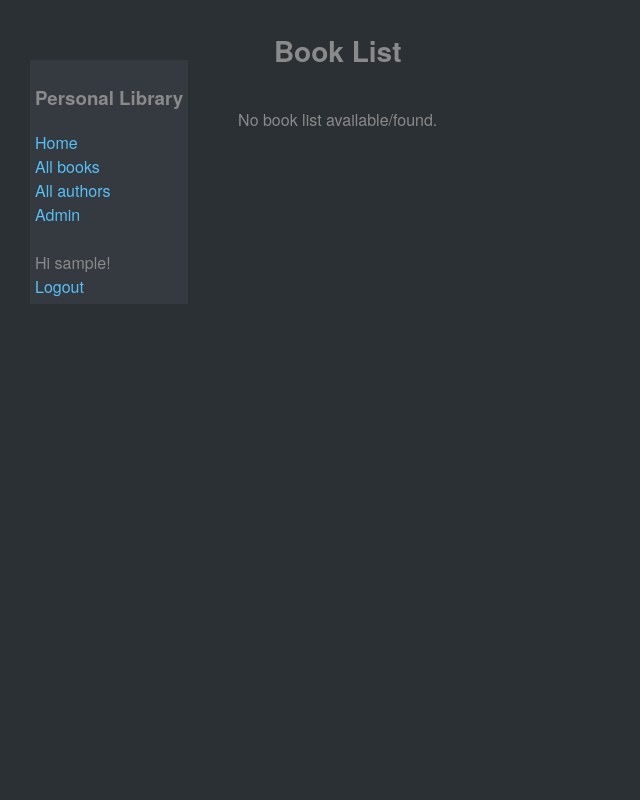
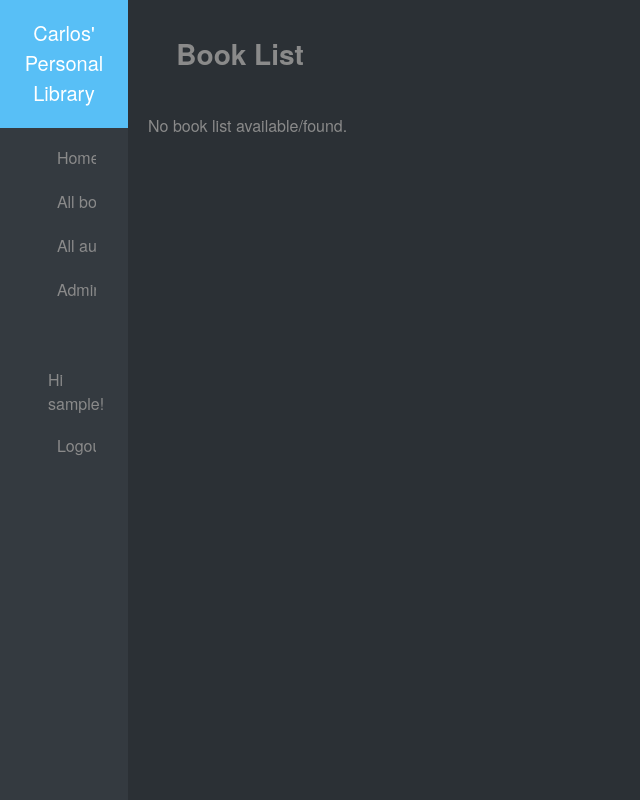
Before and after one commit to carlosmwh1985/djangoPersonalLibrary, a Django app: page /library/books/ in a window 1280 px wide. Shown: the whole page, without its empty margins (0-640 px from the left). Run offline with Django 4.2, Linux system fonts and the light colour scheme; the visitor is signed in with stand-in values (Sample User, id 1); data that the repository does not hold is empty; some libraries are stand-ins or nearby versions.

Commit message:
Customization and fine tunning of sidebar

```diff
--- a/personalLib/library/static/library/styles.css
+++ b/personalLib/library/static/library/styles.css
@@ -17,6 +17,8 @@
   --bkg: #fff;
   --gray-background: #2b3035;
   --gray-cell: #343a40;
+  --text-in-cell: #fff;
+  --cell-hover: rgba(255, 255, 255, 0.075);
 }
 
 *,
@@ -35,10 +37,10 @@ body {
   color:var(--gray-text);
   text-align: left;
   background-color: var(--gray-background);
-  /* -webkit-background-size: cover;
+  -webkit-background-size: cover;
   -moz-background-size: cover;
   -moz-background-size: cover;
-  background-size: cover; */
+  background-size: cover;
   font-family: 'HelveticaNeue', 'Arial', sans-serif;
 }
 
@@ -48,15 +50,15 @@ h3 {
   color: var(--gray-text);
 }
 
-h1 {
+/* h1 {
   text-align: center;
-}
+} */
 
-h2 {
+/* h2 {
   font-size: 26px;
   margin: 20px 0;
   text-align: center;
-}
+} */
 
 text {
   color: var(--gray-text)
@@ -84,19 +86,102 @@ p {
   clear: both;
 }
 
-.sidebar-nav {
-  margin-top: 60px;
-  padding: 5px;
-  list-style: none;
+.sidebar {
+  height: 100%;
+  width: 10%;
   background-color: var(--gray-cell);
+  position: fixed !important;
+  overflow: hidden;
+  text-align: left;
+  padding: 8px 16px;
+}
+
+.bar-title {
+  color: var(--text-in-cell)!important;
+  background-color: var(--blue)!important;
+  min-width: 10%;
+  width: 10%;
+  text-align: center;
+  padding: 20px 16px;
+  font-size: 20px;
+  margin-top: -10px;
+  margin-left: -16px;
+  position: fixed;
+}
+
+.bar-block {
+  height: 100%;
+  min-width: 10%;
+  text-align: left;
+  padding: 8px 16px;
+  margin-top: 120px;
+  margin-bottom: -80px;
+}
+
+.bar-item {
+  padding: 8px 16px;
+  float: left;
+  width: auto;
+  border: none;
+  display: block;
+  outline: 0;
+  width: 100%;
+  display: block;
+  text-align: left;
+  border: none;
+  white-space: normal;
+  float: none;
+}
+
+.bar-button {
+  border: none;
+  display: inline-block;
+  padding: 10px 16px;
+  vertical-align: middle;
+  overflow: hidden;
+  text-decoration: none;
+  color: inherit;
+  background-color: inherit;
+  text-align: left;
+  cursor: pointer;
+  white-space: nowrap;
+}
+
+.bar-button {
+  -webkit-touch-callout: none;
+  -webkit-user-select: none;
+  -khtml-user-select: none;
+  -moz-user-select: none;
+  -ms-user-select: none;
+  user-select: none;
+}
+
+.bar-button:hover {
+  color: var(--blue)!important;
+  background-color: var(--cell-hover)!important;
+  border-radius: 27px;
+}
+
+.container:after,
+.container:before {
+  content:"";
+  display: table;
+  clear: both;
 }
 
 .container {
-  width: 100%;
-  padding-right: 25px;
-  padding-left: 75px;
+  /* width: 90%; */
+  /* padding-right: 25px; */
+  /* padding-left: 75px; */
   margin-right: auto;
-  margin-left: auto;
+  margin-left: 10%;
+  padding: 0.01em 16px;
+  text-align: left;
+  position: relative;
+}
+
+.no-hover:hover {
+  text-decoration: none;
 }
 
 .row {
@@ -105,8 +190,17 @@ p {
   display: flex;
   -ms-flex-wrap: wrap;
   flex-wrap: wrap;
-  margin-right: 15px;
-  margin-left: 15px;
+  /* margin-right: 15px; */
+  margin-left: 0px;
+}
+
+.col-left {
+  width: 45%;
+}
+
+.col-right {
+  width: 45%;
+  margin-left: 25px;
 }
 
 .col-1, .col-2, .col-3, .col-4, .col-5, .col-6, .col-7, .col-8, .col-9, .col-10, .col-11, .col-12, .col,
@@ -118,7 +212,7 @@ p {
   position: relative;
   /* width: 100%; */
   padding-right: 15px;
-  padding-left: 15px;
+  /* padding-left: 15px; */
 }
 
 .justify-content-center {
@@ -199,7 +293,7 @@ table {
 }
 .table-hover .table-dark:hover > td,
 .table-hover .table-dark:hover > th {
-  background-color: #b9bbbe;
+  background-color: #beb9bd;
 }
 
 .table-hover .thead-dark th {
@@ -223,9 +317,11 @@ table {
 /* .table-dark.table-hover tbody tr:nth-of-type(odd) {
   background-color: rgba(255, 255, 255, 0.05);
 } */
+
+/* THIS one controls the hover on table-dark... */
 .table-dark.table-hover tbody tr:hover {
-  color: #fff;
-  background-color: rgba(255, 255, 255, 0.075);
+  color: var(--text-in-cell);
+  background-color: var(--cell-hover);
 }
 
 .table-wrap {
@@ -306,9 +402,9 @@ div#form {
   border-radius: 5px;
   padding: 20px;
   left: 5%;
-  top: 5%;
+  /* top: 5%; */
   margin-left: 20px;
-  margin-top: -10px;
+  margin-top: 10px;
 }
 div.form-item {
   position: relative;
--- a/personalLib/library/templates/base/generic.html
+++ b/personalLib/library/templates/base/generic.html
@@ -13,42 +13,12 @@
         <link href="{% static 'fontawesomefree/css/solid.css' %}" rel="stylesheet" type="text/css">
     </head>
     <body>
-        <div class="container-fluid">
-            <div class="row">
-                <div class="col-sm-1">
-                    {% block sidebar %}
-                        <ul class="sidebar-nav">
-                            <h3>Personal Library</h3>
-                            {% if user.is_authenticated %}
-                                <li><a href="{% url 'library:library_home' %}">
-                                    <i class="fa-solid fa-house-chimney"></i> Home
-                                </a></li>
-                                <li><a href="{% url 'library:book_list' %}">
-                                    <i class="fa-solid fa-book"></i> All books
-                                </a></li>
-                                <li><a href="{% url 'library:author_list' %}">
-                                    <i class="fa-solid fa-user-pen"></i> All authors
-                                </a></li>
-                                <li><a href="">
-                                    <i class="fa-solid fa-lock"></i> Admin
-                                </a></li>
-                                <br>
-                                <li>Hi {{ user.get_username }}!</li>
-                                <li><a href="{% url 'logout' %}?next={{request.path}}">
-                                    <i class="fa-solid fa-arrow-right-from-bracket"></i> Logout
-                                </a></li>
-                            {% else %}
-                                <li><a href="{% url 'login' %}?next={{request.path}}">
-                                    <i class="fa-solid fa-arrow-right-to-bracket"></i> Login
-                                </a></li>
-                            {% endif %}
-                        </ul>
-                    {% endblock %}
-                </div>
-                <div class="col-sm-11 ">
-                    {% block content %}{% endblock %}
-                </div>
-            </div>
+        <div class="row">
+            <!-- SIDEBAR -->
+            {% include "base/sidebar.html" %}
+
+            <!-- CONTENT -->
+            {% block content %}{% endblock %}
         </div>
     </body>
 </html>
--- /dev/null
+++ b/personalLib/library/templates/base/sidebar.html
@@ -0,0 +1,42 @@
+<div class="sidebar">
+    <!-- Title -->
+    <div class="bar-title">
+        Carlos' Personal Library
+    </div>
+    <!-- Links -->
+    <div class="bar-block">
+        {% if user.is_authenticated %}
+            <a href="{% url 'library:library_home' %}"
+            class="bar-item bar-button">
+                <i class="fa-solid fa-house-chimney"></i>&nbsp;&nbsp;Home
+            </a>
+            <a href="{% url 'library:book_list' %}"
+            class="bar-item bar-button">
+                <i class="fa-solid fa-book no-hover"></i>&nbsp;&nbsp;All books
+            </a>
+            <a href="{% url 'library:author_list' %}"
+            class="bar-item bar-button">
+                <i class="fa-solid fa-user-pen"></i>&nbsp;&nbsp;All authors
+            </a>
+            <a href=""
+                class="bar-item bar-button">
+                <i class="fa-solid fa-lock"></i>&nbsp;&nbsp;Admin
+            </a>
+            <br>
+            <br>
+            <br>
+            <div class="bar-item">
+                Hi {{ user.get_username }}!
+            </div>
+            <a href="{% url 'logout' %}?next={{request.path}}"
+            class="bar-item bar-button">
+                <i class="fa-solid fa-arrow-right-from-bracket"></i>&nbsp;&nbsp;Logout
+            </a>
+        {% else %}
+        <a href="{% url 'login' %}?next={{request.path}}"
+        class="bar-item bar-button">
+            <i class="fa-solid fa-arrow-right-to-bracket"></i>&nbsp;&nbsp;Login
+        </a>
+        {% endif %}
+    </div>
+</div>
--- a/personalLib/library/templates/library/book_detail.html
+++ b/personalLib/library/templates/library/book_detail.html
@@ -1,7 +1,7 @@
 {% extends 'base/generic.html' %}
 
 {% block content %}
-    <div class="row">
+    <div class="container">
         <div class="col-md-2"></div>
         <div class="col-md-4">
             <div id="formWrapper">
--- a/personalLib/library/templates/library/home.html
+++ b/personalLib/library/templates/library/home.html
@@ -1,11 +1,14 @@
 {% extends 'base/generic.html' %}
 
 {% block content %}
+    <div class="container">
         <h1>Personal Library Home</h1>
+
         <p>Welcome! Developed by me, by Carlitos!!!</p>
         <h2>Some Counters:</h2>
         <ul>
             <li><strong>Books:</strong> {{ num_books }}</li>
             <li><strong>Authors:</strong> {{ num_authors }}</li>
         </ul>
+    </div>
 {% endblock %}
```
Also changed, not shown: personalLib/library/templates/library/author_detail.html (+4 -6 lines), personalLib/library/static/library/w3.css (added). Lines whose indentation alone changed are shown as unchanged.
